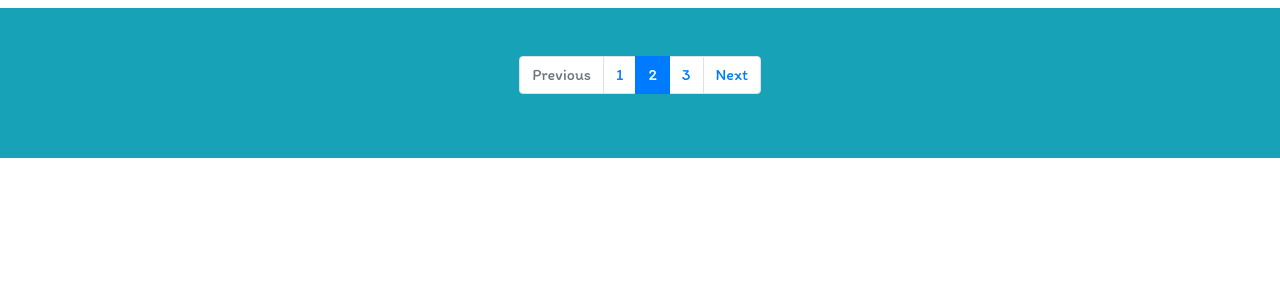
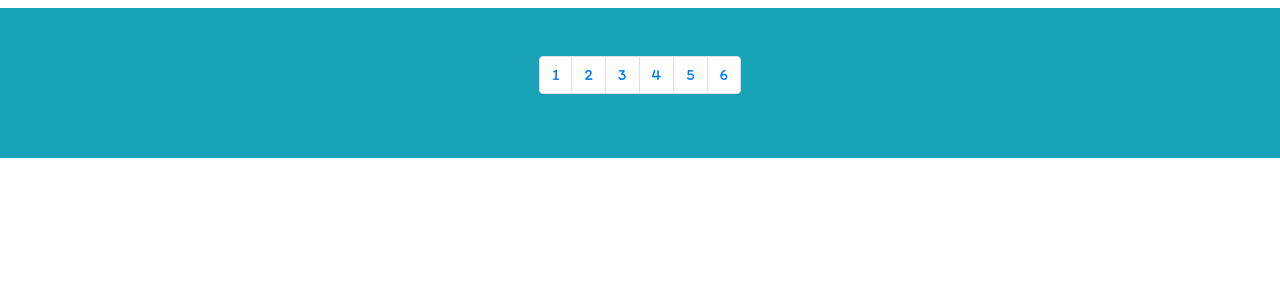
Before and after one commit to CaptainStorm21/angular-directive-imgGallery, an Angular app: page / in a window 1280 px wide. Shown: the top 300 px of the page. Built offline with nearby package versions, Linux system fonts and the light colour scheme.

Commit message:
set up a number of images ngFor

```diff
--- a/src/app/app.component.html
+++ b/src/app/app.component.html
@@ -2,18 +2,12 @@
   <div class="w-100 mt-2 p-5 d-flex justify-content-center ">
     <nav aria-label="...">
       <ul class="pagination">
-        <li class="page-item disabled">
-          <a class="page-link" href="#" tabindex="-1">Previous</a>
+        <li class="page-item" *ngFor = "let image of images; let i = index;">
+          <a class="page-link"
+             href="#"
+            tabindex="-1"> {{ i + 1 }} </a>
         </li>
-        <li class="page-item"><a class="page-link" href="#">1</a></li>
-        <li class="page-item active">
-          <a class="page-link" href="#">2 <span class="sr-only">(current)</span></a>
-        </li>
-        <li class="page-item"><a class="page-link" href="#">3</a></li>
-        <li class="page-item">
-          <a class="page-link" href="#">Next</a>
-        </li>
-      </ul>
+        </ul>
     </nav>
   </div>
 </div>
```
